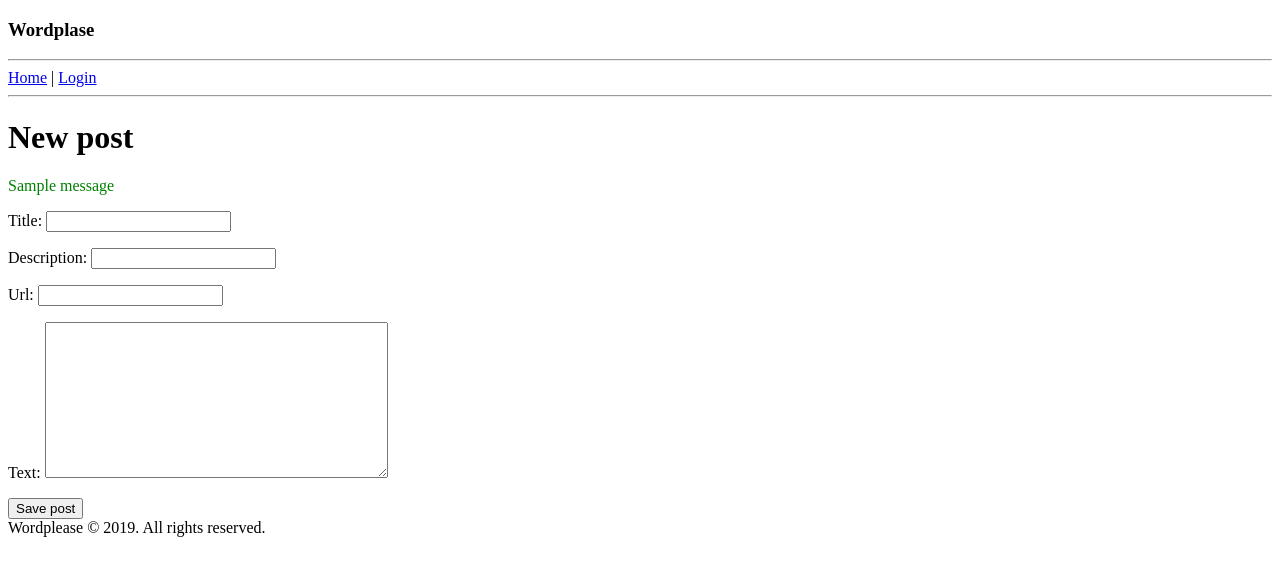
After one commit to irenecav/Wordplease-django, a Django app: page /posts/new/ in a window 1280 px wide. The commit adds this page. Shown: the top 576 px of the page. Run offline with Django 3.2, Linux system fonts and the light colour scheme; tables that the repository leaves empty hold one stand-in row (values such as "Sample post"); one stand-in notice (Sample message) is shown.

Commit message:
Crear el formulario de nuevo post con django modelform

```diff
--- a/main/urls.py
+++ b/main/urls.py
@@ -16,7 +16,7 @@ Including another URLconf
 from django.contrib import admin
 from django.urls import path
 
-from posts.views import latest_posts, post_detail
+from posts.views import latest_posts, post_detail, new_post
 from users.views import login, logout
 
 urlpatterns = [
@@ -25,6 +25,7 @@ urlpatterns = [
     path('login', login, name='login'),
     path('logout', logout, name='logout'),
     # Posts
+    path('posts/new/', new_post, name='new_post'),
     path('posts/<int:pk>/', post_detail, name='post_detail'),
     path('', latest_posts, name='home')
 
--- /dev/null
+++ b/posts/forms.py
@@ -0,0 +1,11 @@
+from django.forms import ModelForm
+
+from posts.models import Post
+
+
+class PostForm(ModelForm):
+
+    class Meta:
+        model = Post
+
+        fields = ['title', 'description', 'url', 'text', ]
--- a/posts/templates/base.html
+++ b/posts/templates/base.html
@@ -13,7 +13,7 @@
             <nav>
                 <a href="{% url 'home' %}">Home</a> |
                 {% if user.is_authenticated %}
-                    <a href="#">New photo</a> |
+                    <a href="{% url 'new_post' %}">New post</a> |
                     <a href="{% url 'logout' %}">Logout</a>
                 {% else %}
                     <a href="{% url 'login' %}">Login</a>
--- a/posts/templates/posts/detail.html
+++ b/posts/templates/posts/detail.html
@@ -1,8 +1,8 @@
 {% extends 'base.html' %}
 
-{% block head_title %} {{ photo.name }} {% endblock %}
+{% block head_title %} {{ post.title }} {% endblock %}
 
-{% block main_title %} {{ photo.name }} {% endblock %}
+{% block main_title %} {{ post.title }} {% endblock %}
 
 {% block main_content %}
 <section>
--- /dev/null
+++ b/posts/templates/posts/new.html
@@ -0,0 +1,18 @@
+{% extends 'base.html' %}
+
+{% block head_title %} New post {% endblock %}
+
+{% block main_title %} New post {% endblock %}
+
+{% block main_content %}
+    {% for message in messages %}
+    <p style="color: green"> {{ message }} </p>
+    {% endfor %}
+    <form method="post">
+        {% csrf_token%}
+        {{ form.as_p}}
+        <button type="submit">Save post</button>
+
+    </form>
+
+{% endblock %}
--- a/posts/views.py
+++ b/posts/views.py
@@ -1,6 +1,8 @@
+from django.contrib import messages
 from django.http import HttpResponse, HttpResponseNotFound
 from django.shortcuts import render
 
+from posts.forms import PostForm
 from posts.models import Post
 
 
@@ -34,3 +36,19 @@ def post_detail(request, pk):
 
     #devolver respuesta HTTP
     return HttpResponse(html)
+
+
+def new_post(request):
+
+    if request.method == 'POST':
+        form = PostForm(request.POST)
+        if form.is_valid():
+            new_post = form.save()
+            messages.success(request, 'Post successfully created')
+            form = PostForm()
+
+    else:
+        form = PostForm()
+
+    context = {'form': form}
+    return render(request, 'posts/new.html', context)
```
